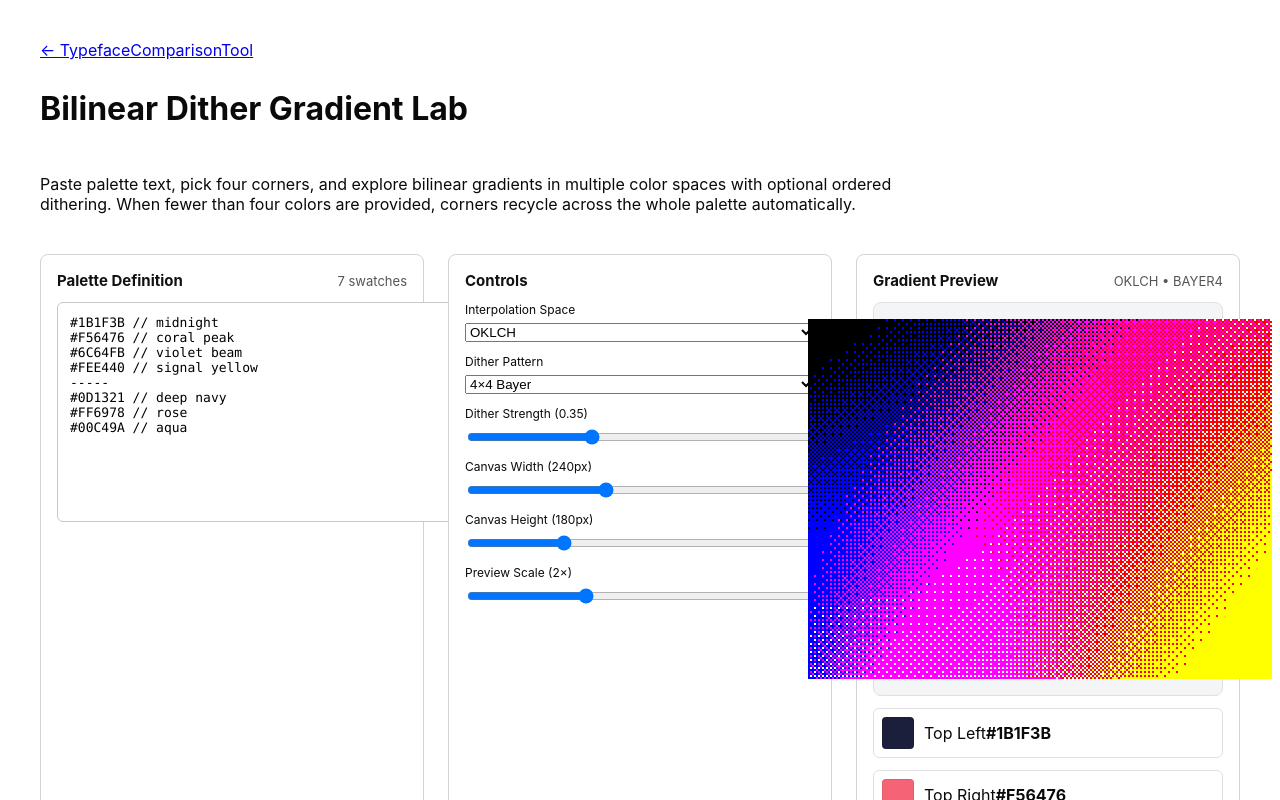
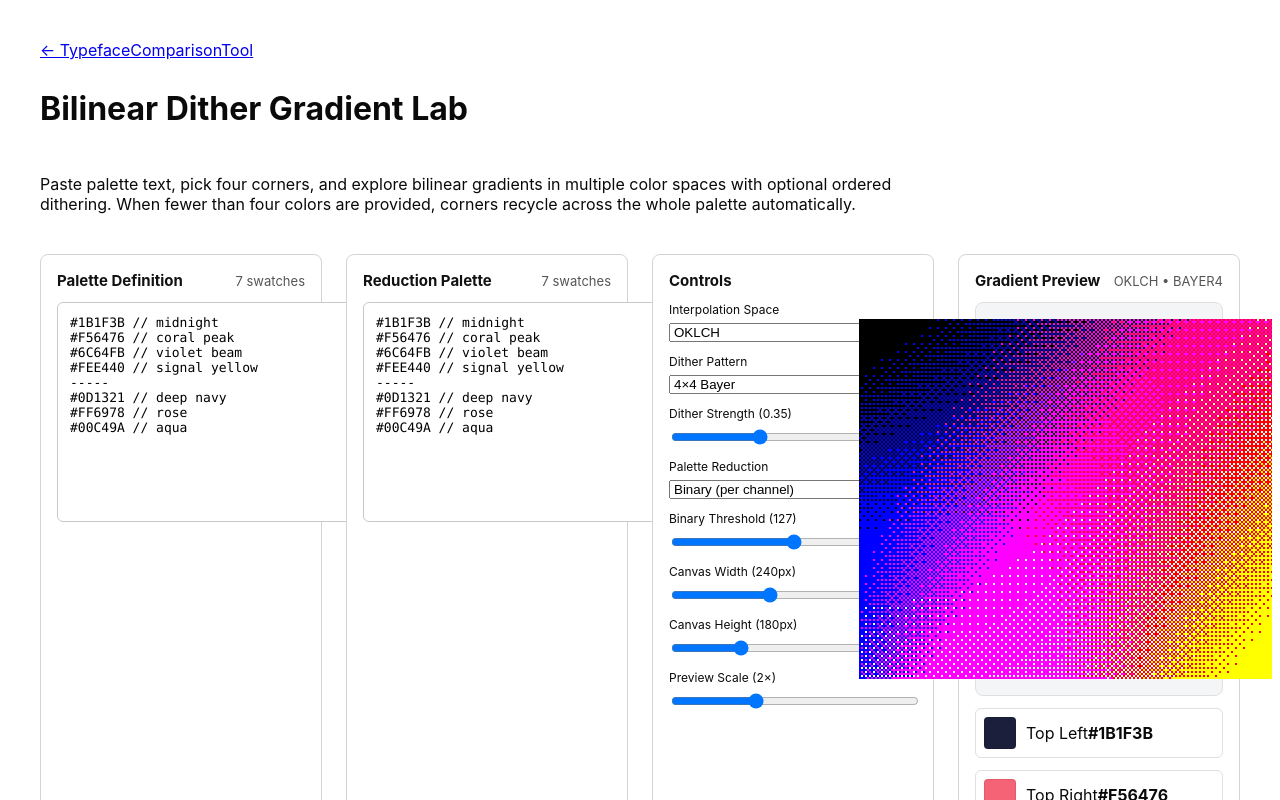
Before and after one commit to thenfour/typefacecompare, a Next.js app: page /DitherGradient in a window 1280 px wide. Shown: the top 800 px of the page. Built offline with nearby package versions, Linux system fonts and the light colour scheme; a web font is replaced by a local one.

Commit message:
adding separate reduction palette

```diff
--- a/src/pages/DitherGradient.tsx
+++ b/src/pages/DitherGradient.tsx
@@ -2,12 +2,14 @@ import Head from "next/head";
 import Link from "next/link";
 import { ChangeEvent, useEffect, useMemo, useRef, useState } from "react";
 import { parsePaletteDefinition } from "../utils/paletteDefinition";
-import { ColorInterpolationMode, interpolateGradientColor } from "../utils/colorSpaces";
+import { ColorInterpolationMode, convertHexToVector, interpolateGradientColor, rgb255ToVector, rgbUnitTo255 } from "../utils/colorSpaces";
+import { hexToRgb } from "../utils/color";
 import { useDevicePixelRatio } from "../hooks/useDevicePixelRatio";
 import type { PaletteSwatchDefinition } from "../types/paletteDefinition";
 import "../styles/DitherGradient.css";
 
 type DitherType = "none" | "bayer2" | "bayer4" | "bayer8";
+type ReductionMode = "binary" | "palette" | "none";
 
 const DEFAULT_PALETTE = `#1B1F3B // midnight
 #F56476 // coral peak
@@ -19,6 +21,10 @@ const DEFAULT_PALETTE = `#1B1F3B // midnight
 #00C49A // aqua`;
 
 const CORNER_LABELS = ["Top Left", "Top Right", "Bottom Left", "Bottom Right"] as const;
+interface ReductionPaletteEntry {
+    rgb: { r: number; g: number; b: number };
+    coords: number[];
+}
 
 const BAYER_MATRICES: Record<Exclude<DitherType, "none">, number[][]> = {
     bayer2: [
@@ -44,22 +50,30 @@ const BAYER_MATRICES: Record<Exclude<DitherType, "none">, number[][]> = {
 };
 
 export default function DitherGradientPage() {
-    const [paletteText, setPaletteText] = useState(DEFAULT_PALETTE);
-    const [cornerAssignments, setCornerAssignments] = useState<number[]>([0, 1, 2, 3]);
+    const [gradientPaletteText, setGradientPaletteText] = useState(DEFAULT_PALETTE);
+    const [reductionPaletteText, setReductionPaletteText] = useState(DEFAULT_PALETTE);
+    const [cornerAssignments] = useState<number[]>([0, 1, 2, 3]);
     const [interpolationMode, setInterpolationMode] = useState<ColorInterpolationMode>("oklch");
     const [ditherType, setDitherType] = useState<DitherType>("bayer4");
     const [ditherStrength, setDitherStrength] = useState(0.35);
+    const [reductionMode, setReductionMode] = useState<ReductionMode>("binary");
+    const [binaryThreshold, setBinaryThreshold] = useState(127);
+    const [distanceColorSpace, setDistanceColorSpace] = useState<ColorInterpolationMode>("lab");
     const [width, setWidth] = useState(240);
     const [height, setHeight] = useState(180);
     const [previewScale, setPreviewScale] = useState(2);
     const devicePixelRatio = useDevicePixelRatio();
 
     const canvasRef = useRef<HTMLCanvasElement | null>(null);
-    const parsedPalette = useMemo(() => parsePaletteDefinition(paletteText), [paletteText]);
-    const swatches = parsedPalette.swatches;
+    const parsedGradientPalette = useMemo(() => parsePaletteDefinition(gradientPaletteText), [gradientPaletteText]);
+    const gradientSwatches = parsedGradientPalette.swatches;
+
+    const parsedReductionPalette = useMemo(() => parsePaletteDefinition(reductionPaletteText), [reductionPaletteText]);
+    const reductionSwatches = parsedReductionPalette.swatches;
+    const hasReductionPalette = reductionSwatches.length > 0;
 
     useEffect(() => {
-        if (swatches.length === 0) {
+        if (gradientSwatches.length === 0) {
             return;
         }
         // setCornerAssignments((prev) => {
@@ -67,9 +81,23 @@ export default function DitherGradientPage() {
         //     const changed = next.some((value, index) => value !== prev[index]);
         //     return changed ? next : prev;
         // });
-    }, [swatches]);
+    }, [gradientSwatches]);
 
-    const derivedCorners = useMemo(() => deriveCornerHexes(swatches, cornerAssignments), [swatches, cornerAssignments]);
+    const derivedCorners = useMemo(() => deriveCornerHexes(gradientSwatches, cornerAssignments), [gradientSwatches, cornerAssignments]);
+    const reductionPaletteEntries = useMemo<ReductionPaletteEntry[]>(
+        () =>
+            reductionSwatches.map((swatch) => ({
+                rgb: rgbUnitTo255(hexToRgb(swatch.hex)),
+                coords: vectorToTuple(convertHexToVector(swatch.hex, distanceColorSpace), distanceColorSpace),
+            })),
+        [reductionSwatches, distanceColorSpace]
+    );
+
+    useEffect(() => {
+        if (!hasReductionPalette && reductionMode === "palette") {
+            setReductionMode("none");
+        }
+    }, [hasReductionPalette, reductionMode]);
 
     useEffect(() => {
         const canvas = canvasRef.current;
@@ -92,13 +120,9 @@ export default function DitherGradientPage() {
                 const u = width === 1 ? 0 : x / (width - 1);
                 const rgb = interpolateGradientColor(derivedCorners.hexes, u, v, interpolationMode);
                 const jittered = applyDitherJitter(rgb, x, y, ditherType, ditherStrength);
+                const reducedColor = applyReduction(jittered, reductionMode, binaryThreshold, reductionPaletteEntries, distanceColorSpace);
 
-                const reducedColor = stepRgb(jittered, 127);
-
-                // hard-step to demonstrate dithering effect over limited palette.
-                // TODO: allow user-defined palette reduction.
                 const dithered = clampRgb255(reducedColor);
-
                 const offset = (y * width + x) * 4;
                 data[offset] = dithered.r;
                 data[offset + 1] = dithered.g;
@@ -108,7 +132,7 @@ export default function DitherGradientPage() {
         }
 
         ctx.putImageData(imageData, 0, 0);
-    }, [derivedCorners.hexes, width, height, interpolationMode, ditherType, ditherStrength]);
+    }, [derivedCorners.hexes, width, height, interpolationMode, ditherType, ditherStrength, reductionMode, binaryThreshold, distanceColorSpace, reductionPaletteEntries]);
 
     // const handleCornerChange = (cornerIndex: number, swatchIndex: number) => {
     //     setCornerAssignments((prev) => {
@@ -138,15 +162,31 @@ export default function DitherGradientPage() {
                     <section className="dither-gradient-card palette">
                         <header>
                             <strong>Palette Definition</strong>
-                            <span>{swatches.length} swatch{swatches.length === 1 ? "" : "es"}</span>
+                            <span>{gradientSwatches.length} swatch{gradientSwatches.length === 1 ? "" : "es"}</span>
                         </header>
                         <textarea
-                            value={paletteText}
-                            onChange={(event: ChangeEvent<HTMLTextAreaElement>) => setPaletteText(event.target.value)}
+                            value={gradientPaletteText}
+                            onChange={(event: ChangeEvent<HTMLTextAreaElement>) => setGradientPaletteText(event.target.value)}
                             spellCheck={false}
                         />
-                        {swatches.length === 0 && (
+                        {gradientSwatches.length === 0 && (
                             <p className="dither-gradient-warning">Add at least one valid color to generate a gradient.</p>
+                        )}
+                    </section>
+
+                    <section className="dither-gradient-card palette">
+                        <header>
+                            <strong>Reduction Palette</strong>
+                            <span>{reductionSwatches.length} swatch{reductionSwatches.length === 1 ? "" : "es"}</span>
+                        </header>
+                        <textarea
+                            value={reductionPaletteText}
+                            onChange={(event: ChangeEvent<HTMLTextAreaElement>) => setReductionPaletteText(event.target.value)}
+                            spellCheck={false}
+                            placeholder="Leave empty to disable palette reduction"
+                        />
+                        {reductionMode === "palette" && reductionSwatches.length === 0 && (
+                            <p className="dither-gradient-warning">Provide at least one valid color before enabling palette reduction.</p>
                         )}
                     </section>
 
@@ -187,6 +227,40 @@ export default function DitherGradientPage() {
                                     disabled={ditherType === "none"}
                                 />
                             </label>
+                            <label>
+                                Palette Reduction
+                                <select value={reductionMode} onChange={(event) => setReductionMode(event.target.value as ReductionMode)}>
+                                    <option value="none">Disabled</option>
+                                    <option value="binary">Binary (per channel)</option>
+                                    <option value="palette" disabled={!hasReductionPalette}>Use palette ({reductionSwatches.length} colors)</option>
+                                </select>
+                            </label>
+                            {reductionMode === "binary" && (
+                                <label>
+                                    Binary Threshold ({binaryThreshold})
+                                    <input
+                                        type="range"
+                                        min={16}
+                                        max={240}
+                                        step={1}
+                                        value={binaryThreshold}
+                                        onChange={(event) => setBinaryThreshold(event.target.valueAsNumber)}
+                                    />
+                                </label>
+                            )}
+                            {reductionMode === "palette" && (
+                                <label>
+                                    Palette Distance Space
+                                    <select value={distanceColorSpace} onChange={(event) => setDistanceColorSpace(event.target.value as ColorInterpolationMode)}>
+                                        <option value="rgb">RGB</option>
+                                        <option value="hsl">HSL</option>
+                                        <option value="cmyk">CMYK</option>
+                                        <option value="lab">LAB</option>
+                                        <option value="ycbcr">YCbCr</option>
+                                        <option value="oklch">OKLCH</option>
+                                    </select>
+                                </label>
+                            )}
                             <label>
                                 Canvas Width ({width}px)
                                 <input type="range" min={64} max={512} step={8} value={width} onChange={(event) => setWidth(event.target.valueAsNumber)} />
@@ -299,6 +373,94 @@ function deriveCornerHexes(swatches: PaletteSwatchDefinition[], requested: numbe
     return { hexes };
 }
 
+const OKLCH_CHROMA_NORMALIZER = 0.4;
+
+function applyReduction(
+    rgb: { r: number; g: number; b: number },
+    mode: ReductionMode,
+    binaryThreshold: number,
+    palette: ReductionPaletteEntry[],
+    distanceMode: ColorInterpolationMode
+) {
+    if (mode === "binary") {
+        return stepRgb(rgb, binaryThreshold);
+    }
+    if (mode === "palette" && palette.length > 0) {
+        return quantizeToPalette(rgb, palette, distanceMode);
+    }
+    return rgb;
+}
+
+function quantizeToPalette(rgb: { r: number; g: number; b: number }, palette: ReductionPaletteEntry[], distanceMode: ColorInterpolationMode) {
+    if (palette.length === 0) {
+        return rgb;
+    }
+    const targetCoords = rgbToCoords(rgb, distanceMode);
+    let closest = palette[0];
+    let minDistance = Infinity;
+    for (const swatch of palette) {
+        const distance = distanceSq(targetCoords, swatch.coords);
+        if (distance < minDistance) {
+            minDistance = distance;
+            closest = swatch;
+        }
+    }
+    return { ...closest.rgb };
+}
+
+function rgbToCoords(rgb: { r: number; g: number; b: number }, mode: ColorInterpolationMode) {
+    const vector = rgb255ToVector(rgb, mode);
+    return vectorToTuple(vector, mode);
+}
+
+function vectorToTuple(vector: ReturnType<typeof convertHexToVector>, mode: ColorInterpolationMode): number[] {
+    switch (mode) {
+        case "rgb": {
+            const rgb = vector as { r: number; g: number; b: number };
+            return [rgb.r, rgb.g, rgb.b];
+        }
+        case "hsl": {
+            const hsl = vector as { h: number; s: number; l: number };
+            const [hx, hy] = hueToCartesian(hsl.h);
+            return [hx, hy, hsl.s, hsl.l];
+        }
+        case "cmyk": {
+            const cmyk = vector as { c: number; m: number; y: number; k: number };
+            return [cmyk.c, cmyk.m, cmyk.y, cmyk.k];
+        }
+        case "lab": {
+            const lab = vector as { l: number; a: number; b: number };
+            return [lab.l / 100, lab.a / 128, lab.b / 128];
+        }
+        case "ycbcr": {
+            const ycbcr = vector as { y: number; cb: number; cr: number };
+            return [ycbcr.y, ycbcr.cb, ycbcr.cr];
+        }
+        case "oklch": {
+            const oklch = vector as { L: number; C: number; h: number };
+            const [hx, hy] = hueToCartesian(oklch.h);
+            return [oklch.L, oklch.C / OKLCH_CHROMA_NORMALIZER, hx, hy];
+        }
+        default:
+            return [];
+    }
+}
+
+function hueToCartesian(degrees: number) {
+    const radians = (((degrees ?? 0) % 360) + 360) % 360 * (Math.PI / 180);
+    return [Math.cos(radians), Math.sin(radians)];
+}
+
+function distanceSq(a: number[], b: number[]) {
+    const length = Math.min(a.length, b.length);
+    let total = 0;
+    for (let index = 0; index < length; index++) {
+        const delta = (a[index] ?? 0) - (b[index] ?? 0);
+        total += delta * delta;
+    }
+    return total;
+}
+
 function addRgb(rgb: { r: number; g: number; b: number }, offset: number) {
     return {
         r: rgb.r + offset,
--- a/src/utils/colorSpaces.ts
+++ b/src/utils/colorSpaces.ts
@@ -110,6 +110,19 @@ function lerpAngle(a: number, b: number, t: number) {
 
 export function convertHexToVector(hex: string, mode: ColorInterpolationMode): ColorVector {
     const rgb = hexToRgb(hex);
+    return rgbToVector(rgb, mode);
+}
+
+export function rgbUnitToVector(rgb: RGB, mode: ColorInterpolationMode): ColorVector {
+    return rgbToVector(rgb, mode);
+}
+
+export function rgb255ToVector(color: RGBColor, mode: ColorInterpolationMode): ColorVector {
+    const unit = rgb255ToUnit(color);
+    return rgbToVector(unit, mode);
+}
+
+function rgbToVector(rgb: RGB, mode: ColorInterpolationMode): ColorVector {
     switch (mode) {
         case "rgb":
             return { ...rgb } satisfies RGB;
```
